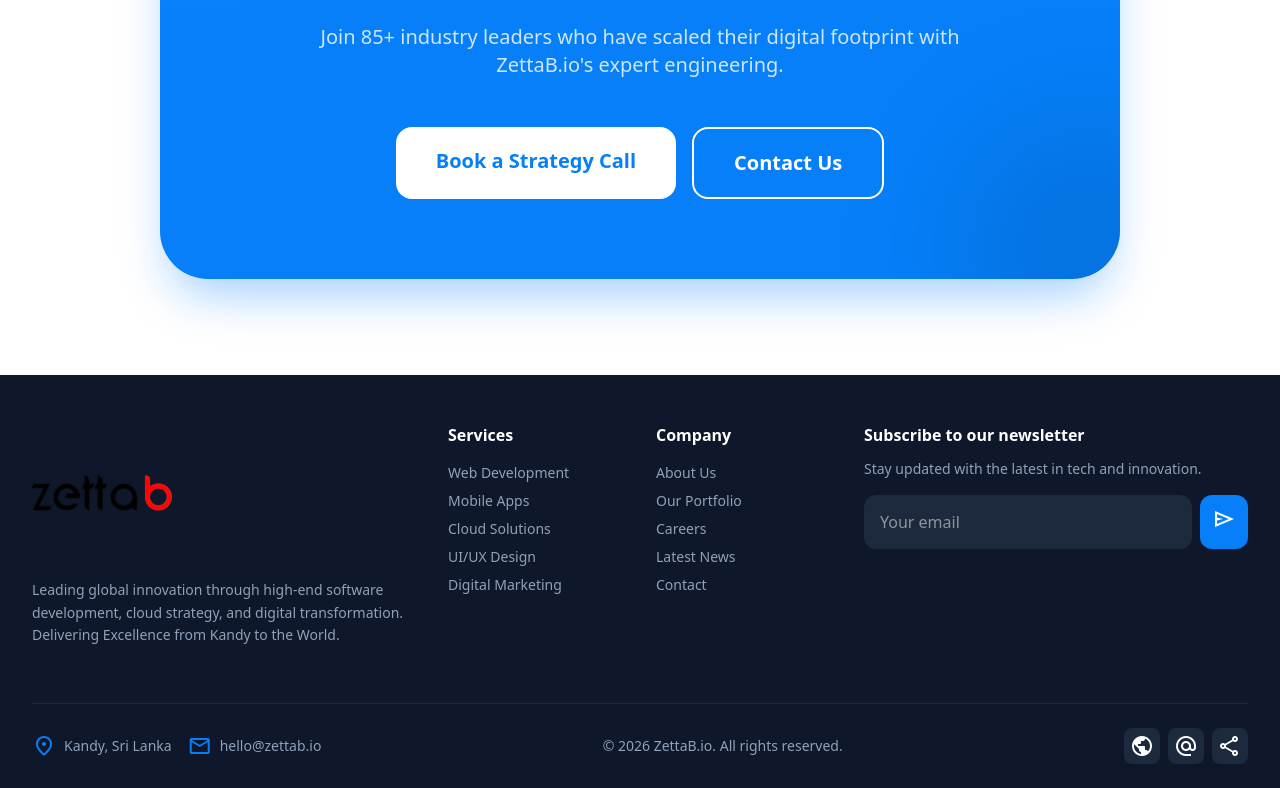
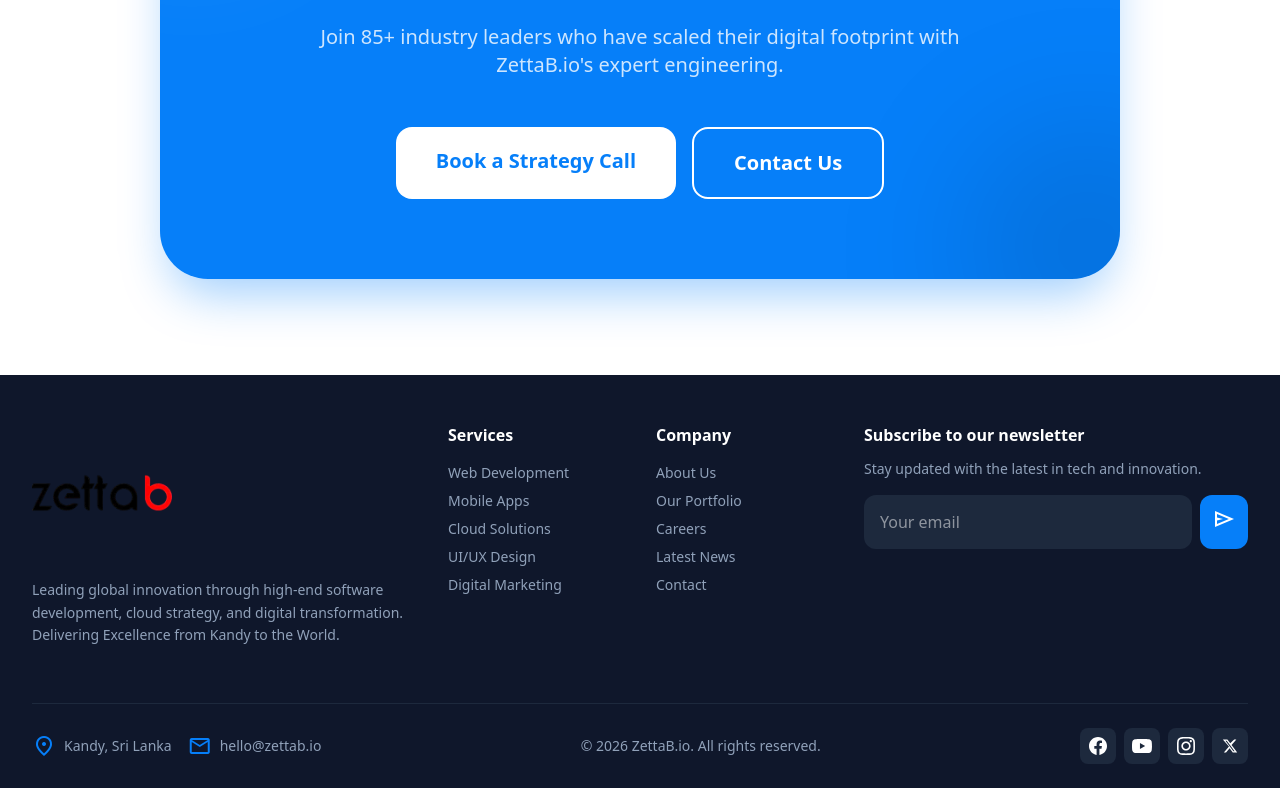
Before and after one commit to UnlimitedCollection/ZettaBSite, a Next.js app: page / in a window 1280 px wide. Shown: the part 6490-7278 px from the top of the page. Built offline with nearby package versions, Linux system fonts and the light colour scheme.

Commit message:
feat: replace placeholder icons with real SVG brand icons - Facebook, YouTube, Instagram, X

```diff
--- a/src/components/Footer.tsx
+++ b/src/components/Footer.tsx
@@ -89,14 +89,29 @@ export function Footer() {
                     <p className="flex-1 text-center">© {currentYear} ZettaB.io. All rights reserved.</p>
                     {/* Social Icons */}
                     <div className="flex gap-2">
-                        <Link href="https://linkedin.com/company/zettab" target="_blank" rel="noopener noreferrer" className="size-9 bg-slate-800 rounded-lg flex items-center justify-center text-white hover:bg-primary transition-colors">
-                            <span className="material-symbols-outlined text-[18px]">public</span>
+                        {/* Facebook */}
+                        <Link href="https://facebook.com/zettabio" target="_blank" rel="noopener noreferrer" className="size-9 bg-slate-800 rounded-lg flex items-center justify-center text-white hover:bg-[#1877F2] transition-colors">
+                            <svg xmlns="http://www.w3.org/2000/svg" width="18" height="18" viewBox="0 0 24 24" fill="currentColor">
+                                <path d="M24 12.073c0-6.627-5.373-12-12-12s-12 5.373-12 12c0 5.99 4.388 10.954 10.125 11.854v-8.385H7.078v-3.47h3.047V9.43c0-3.007 1.792-4.669 4.533-4.669 1.312 0 2.686.235 2.686.235v2.953H15.83c-1.491 0-1.956.925-1.956 1.874v2.25h3.328l-.532 3.47h-2.796v8.385C19.612 23.027 24 18.062 24 12.073z" />
+                            </svg>
                         </Link>
-                        <Link href="mailto:hello@zettab.io" className="size-9 bg-slate-800 rounded-lg flex items-center justify-center text-white hover:bg-primary transition-colors">
-                            <span className="material-symbols-outlined text-[18px]">alternate_email</span>
+                        {/* YouTube */}
+                        <Link href="https://youtube.com/@zettabio" target="_blank" rel="noopener noreferrer" className="size-9 bg-slate-800 rounded-lg flex items-center justify-center text-white hover:bg-[#FF0000] transition-colors">
+                            <svg xmlns="http://www.w3.org/2000/svg" width="20" height="20" viewBox="0 0 24 24" fill="currentColor">
+                                <path d="M23.498 6.186a3.016 3.016 0 0 0-2.122-2.136C19.505 3.545 12 3.545 12 3.545s-7.505 0-9.377.505A3.017 3.017 0 0 0 .502 6.186C0 8.07 0 12 0 12s0 3.93.502 5.814a3.016 3.016 0 0 0 2.122 2.136c1.871.505 9.376.505 9.376.505s7.505 0 9.377-.505a3.015 3.015 0 0 0 2.122-2.136C24 15.93 24 12 24 12s0-3.93-.502-5.814zM9.545 15.568V8.432L15.818 12l-6.273 3.568z" />
+                            </svg>
                         </Link>
-                        <Link href="https://twitter.com/zettabio" target="_blank" rel="noopener noreferrer" className="size-9 bg-slate-800 rounded-lg flex items-center justify-center text-white hover:bg-primary transition-colors">
-                            <span className="material-symbols-outlined text-[18px]">share</span>
+                        {/* Instagram */}
+                        <Link href="https://instagram.com/zettabio" target="_blank" rel="noopener noreferrer" className="size-9 bg-slate-800 rounded-lg flex items-center justify-center text-white hover:bg-[#E4405F] transition-colors">
+                            <svg xmlns="http://www.w3.org/2000/svg" width="18" height="18" viewBox="0 0 24 24" fill="currentColor">
+                                <path d="M12 2.163c3.204 0 3.584.012 4.85.07 3.252.148 4.771 1.691 4.919 4.919.058 1.265.069 1.645.069 4.849 0 3.205-.012 3.584-.069 4.849-.149 3.225-1.664 4.771-4.919 4.919-1.266.058-1.644.07-4.85.07-3.204 0-3.584-.012-4.849-.07-3.26-.149-4.771-1.699-4.919-4.92-.058-1.265-.07-1.644-.07-4.849 0-3.204.013-3.583.07-4.849.149-3.227 1.664-4.771 4.919-4.919 1.266-.057 1.645-.069 4.849-.069zm0-2.163c-3.259 0-3.667.014-4.947.072-4.358.2-6.78 2.618-6.98 6.98-.059 1.281-.073 1.689-.073 4.948 0 3.259.014 3.668.072 4.948.2 4.358 2.618 6.78 6.98 6.98 1.281.058 1.689.072 4.948.072 3.259 0 3.668-.014 4.948-.072 4.354-.2 6.782-2.618 6.979-6.98.059-1.28.073-1.689.073-4.948 0-3.259-.014-3.667-.072-4.947-.196-4.354-2.617-6.78-6.979-6.98-1.281-.059-1.69-.073-4.949-.073zm0 5.838c-3.403 0-6.162 2.759-6.162 6.162s2.759 6.163 6.162 6.163 6.162-2.759 6.162-6.163c0-3.403-2.759-6.162-6.162-6.162zm0 10.162c-2.209 0-4-1.79-4-4 0-2.209 1.791-4 4-4s4 1.791 4 4c0 2.21-1.791 4-4 4zm6.406-11.845c-.796 0-1.441.645-1.441 1.44s.645 1.44 1.441 1.44c.795 0 1.439-.645 1.439-1.44s-.644-1.44-1.439-1.44z" />
+                            </svg>
+                        </Link>
+                        {/* X (Twitter) */}
+                        <Link href="https://x.com/zettabio" target="_blank" rel="noopener noreferrer" className="size-9 bg-slate-800 rounded-lg flex items-center justify-center text-white hover:bg-black transition-colors">
+                            <svg xmlns="http://www.w3.org/2000/svg" width="16" height="16" viewBox="0 0 24 24" fill="currentColor">
+                                <path d="M18.244 2.25h3.308l-7.227 8.26 8.502 11.24H16.17l-4.714-6.231-5.401 6.231H2.744l7.73-8.835L1.254 2.25H8.08l4.259 5.631zm-1.161 17.52h1.833L7.084 4.126H5.117z" />
+                            </svg>
                         </Link>
                     </div>
                 </div>
```
